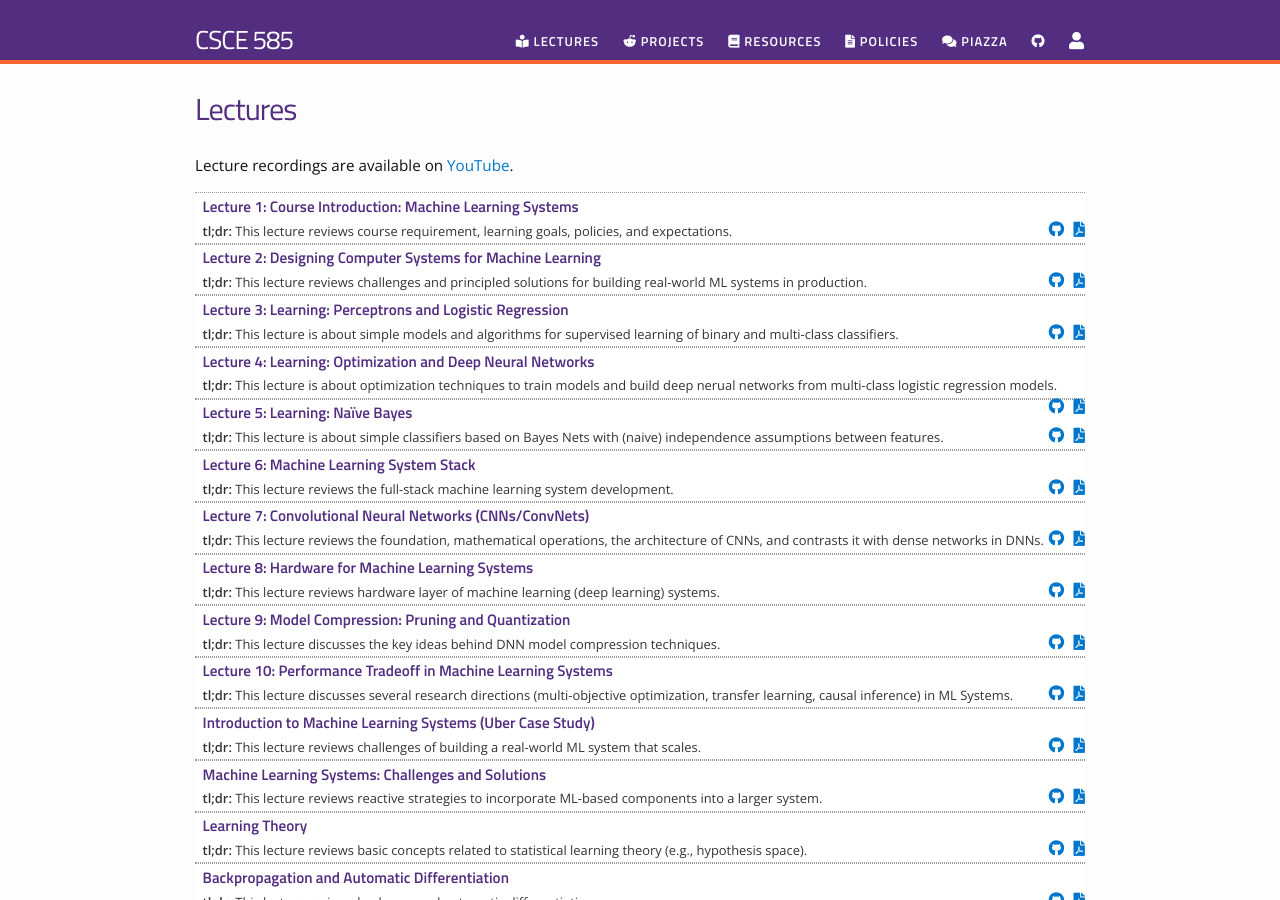
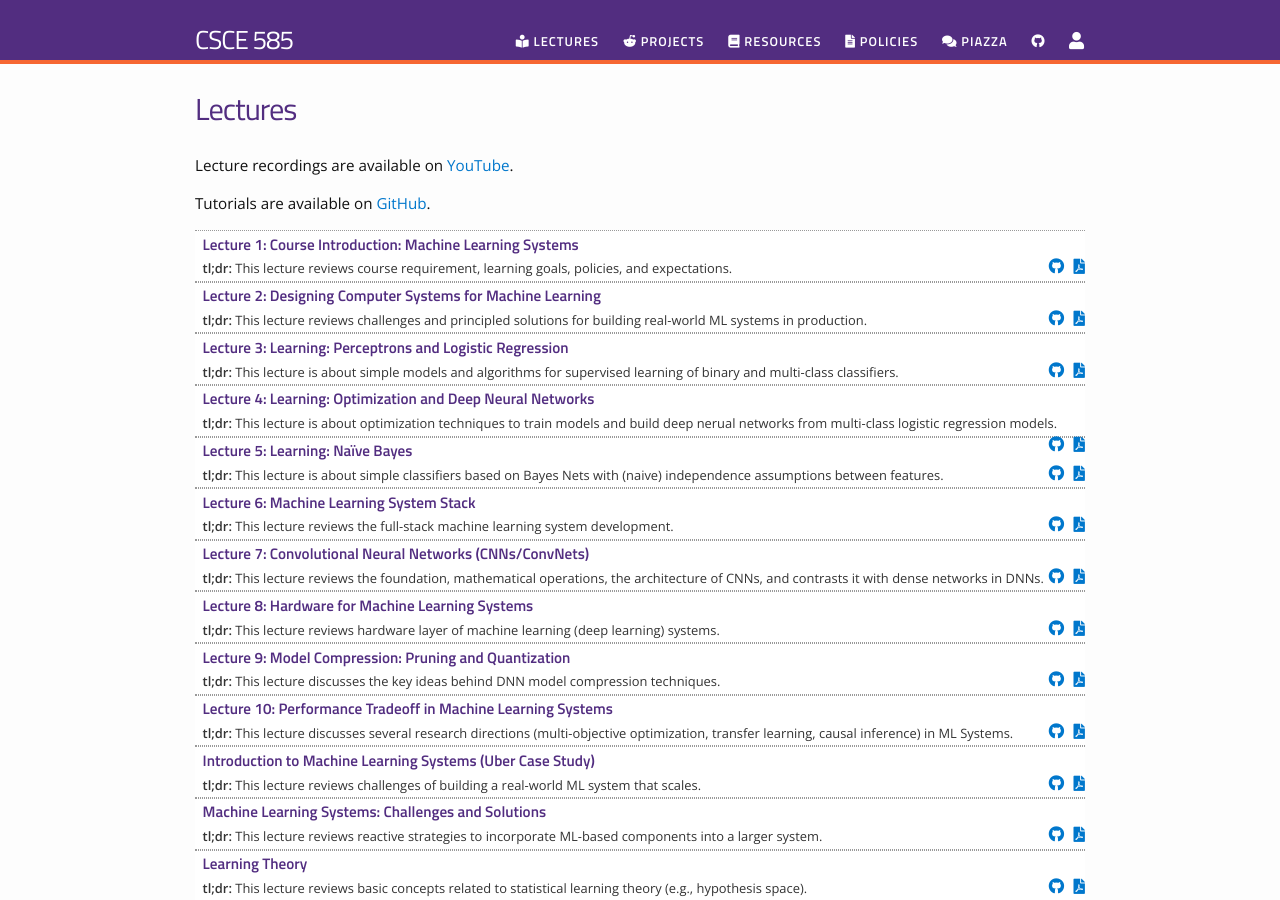
Before and after one commit to pooyanjamshidi/mls, a Jekyll site: the page built from lectures.md, in a window 1280 px wide and 900 px high. Built offline with Jekyll 4.4.1, drawn with Linux system fonts in a browser that asks for light colours; nearby versions of some CDN libraries.

Commit message:
added link to the tutorials

```diff
--- a/lectures.md
+++ b/lectures.md
@@ -23,6 +23,8 @@ permalink: /lectures/
 </ul> -->
 
 Lecture recordings are available on [YouTube](https://www.youtube.com/playlist?list=PLtkQf9LiEmLFS56WTpRJ3PZwwCYyi2Cdu).
+
+Tutorials are available on [GitHub](https://github.com/csce585-mlsystems/tutorials).
 
 <ul id="archive">
 {% for lectures in site.data.lectures %}
```
Also changed, not shown: 1 other file.
